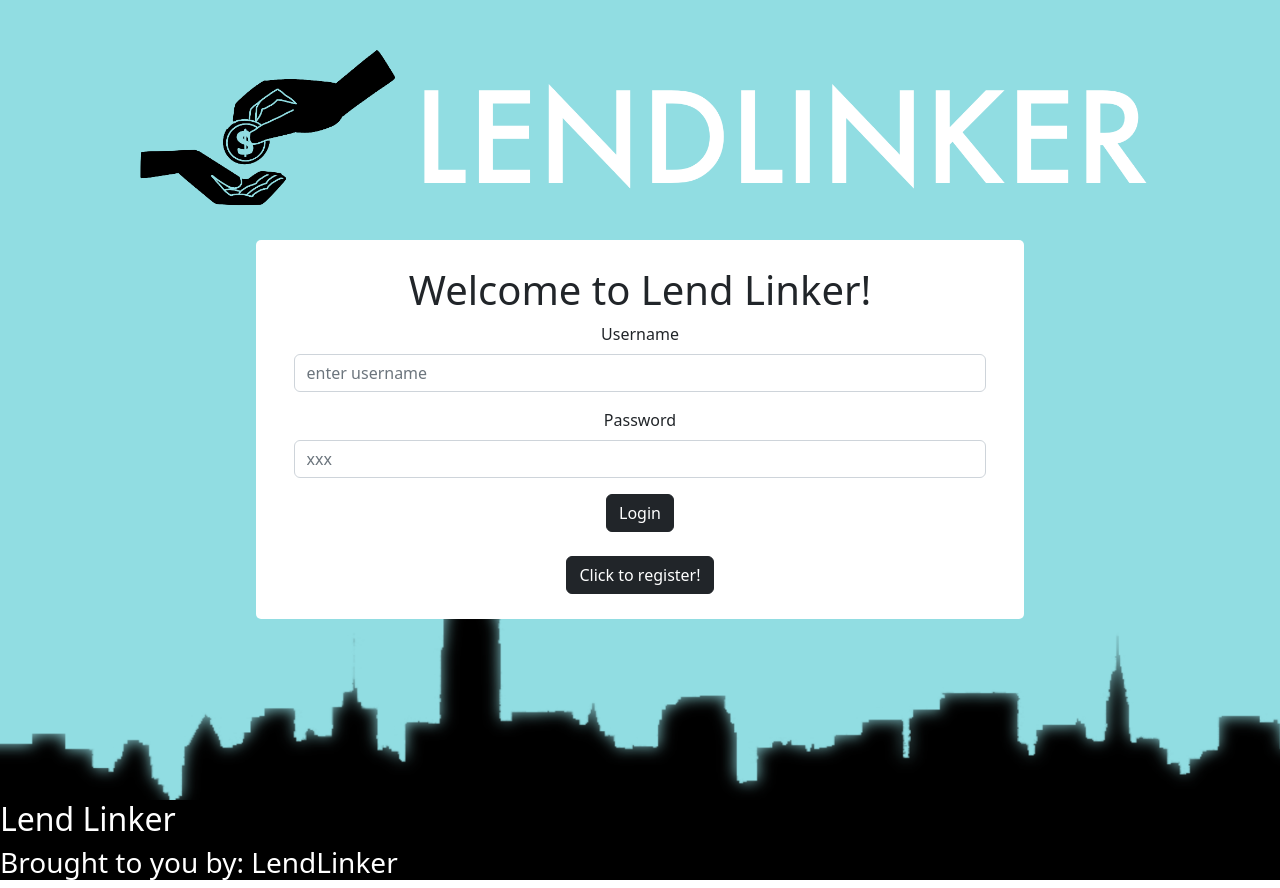
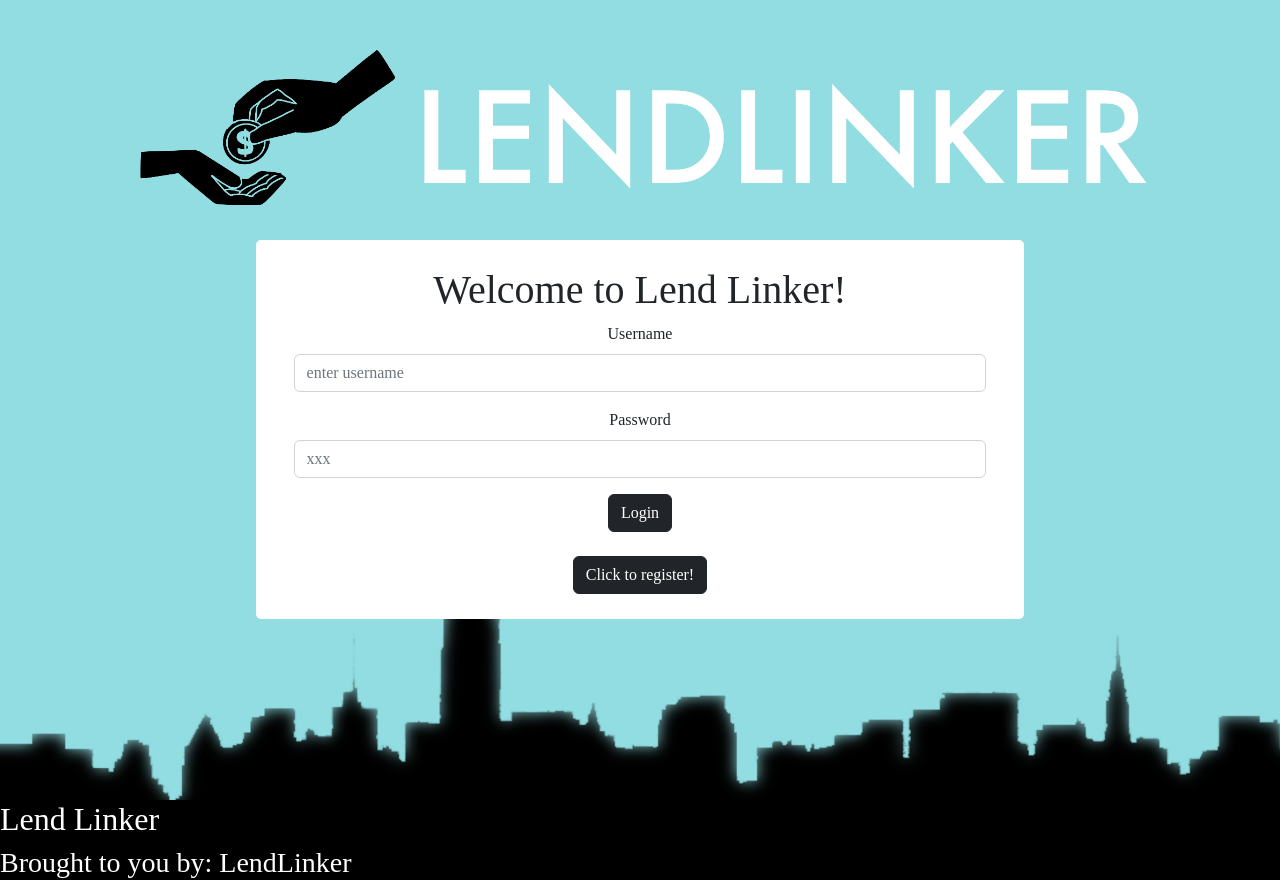
Before and after one commit to indeerasaha/2023-mini-hackathon, a plain HTML site: page templates/index.html in a window 1280 px wide. Drawn offline with nearby package versions, Linux system fonts and the light colour scheme; files that its build step writes are made by us from their sources.

Commit message:
Update index.html fonts

```diff
--- a/templates/index.html
+++ b/templates/index.html
@@ -17,7 +17,7 @@
 
 </head>
 
-<body>
+<body style = "font-family: 'Lora', serif;">
 
   <div class="homeimage">
     <div class="container-title" style="border-radius: 5px; padding: 2%;">
```
